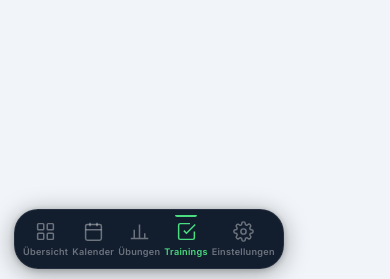
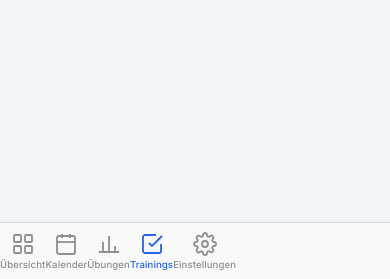
Before and after one commit to plauzten-dev/training-manager, a Flask app: page /my-trainings in a window 390 px wide. Shown: the part 565-844 px from the top of the page. Run offline with Flask 3, Linux system fonts and the light colour scheme; the visitor is signed in with stand-in values (Sample User, id 1); data that the repository does not hold is empty.

Commit message:
Fix: iOS-Style Tab-Bar (frosted glass, translateZ fix) + FAB korrekt positioniert
- Nav: position:fixed mit translateZ(0) – loest iOS-PWA-Positioning-Bug ohne Layout-Umbau
- Nav: echtes iOS-Design (weisser Frosted-Glass, border-top, safe-area padding) – wie WhatsApp/Apple
- Nav: kein weisser Block mehr – Hintergrund geht nahtlos durch die Safe-Area
- FAB: bottom: safe-area + 72px damit er sicher ueber der Tab-Bar liegt

Co-Authored-By: Claude Sonnet 4.6 <noreply@anthropic.com>

```diff
--- a/static/css/style.css
+++ b/static/css/style.css
@@ -840,40 +840,31 @@ textarea { resize: vertical; min-height: 90px; }
 ::-webkit-scrollbar-thumb { background: #cbd5e1; border-radius: 3px; }
 ::-webkit-scrollbar-thumb:hover { background: #94a3b8; }
 
-/* ── Mobile Bottom Nav ───────────────────────────────────────────────────── */
-/* Nav ist im normalen Flow (kein position:fixed) – kein iOS-PWA-Bug mehr */
+/* ── Mobile Bottom Nav – iOS-Style (wie WhatsApp) ───────────────────────── */
 .mobile-nav {
   display: none;
-  flex-shrink: 0;
-  background: var(--bg);
-  padding: 8px 14px calc(10px + env(safe-area-inset-bottom)) 14px;
+  position: fixed; bottom: 0; left: 0; right: 0; z-index: 200;
+  /* translateZ(0) = iOS-PWA-Fix: verhindert falsches Positioning beim App-Start */
+  -webkit-transform: translateZ(0);
+  transform: translateZ(0);
+  background: rgba(249, 249, 249, 0.94);
+  backdrop-filter: blur(20px) saturate(180%);
+  -webkit-backdrop-filter: blur(20px) saturate(180%);
+  border-top: 0.5px solid rgba(0,0,0,0.12);
+  padding: 0 env(safe-area-inset-right) env(safe-area-inset-bottom) env(safe-area-inset-left);
 }
 .mobile-nav-inner {
-  display: flex; height: 60px; padding: 5px 6px; gap: 0;
-  background: rgba(11, 22, 40, 0.97);
-  backdrop-filter: blur(28px);
-  -webkit-backdrop-filter: blur(28px);
-  border-radius: 24px;
-  border: 1px solid rgba(255,255,255,0.08);
-  box-shadow: 0 4px 24px rgba(0,0,0,0.35), 0 1px 6px rgba(0,0,0,0.2);
+  display: flex; height: 56px;
 }
 .mobile-nav-item {
   flex: 1; display: flex; flex-direction: column; align-items: center; justify-content: center;
-  gap: 4px; color: rgba(255,255,255,0.38); font-size: 0.57rem; font-weight: 600;
-  text-decoration: none; letter-spacing: 0.03em;
-  border-radius: 18px; padding: 4px 2px;
-  position: relative;
-  transition: color 0.15s ease;
+  gap: 3px; color: #8e8e93; font-size: 0.6rem; font-weight: 500;
+  text-decoration: none; letter-spacing: 0.01em;
+  transition: color 0.12s ease;
 }
-.mobile-nav-item svg { width: 21px; height: 21px; flex-shrink: 0; stroke-width: 1.7; }
-.mobile-nav-item.active { color: #4ade80; }
-.mobile-nav-item.active::before {
-  content: '';
-  position: absolute; top: 0; left: 50%; transform: translateX(-50%);
-  width: 22px; height: 2px;
-  background: #4ade80; border-radius: 0 0 3px 3px;
-}
-.mobile-nav-item:not(.active):hover { color: rgba(255,255,255,0.65); }
+.mobile-nav-item svg { width: 24px; height: 24px; flex-shrink: 0; }
+.mobile-nav-item.active { color: var(--primary); }
+.mobile-nav-item:active { opacity: 0.6; }
 
 /* ── Responsive ──────────────────────────────────────────────────────────── */
 /* Tablet: shrink sidebar to icon-only */
@@ -894,10 +885,10 @@ textarea { resize: vertical; min-height: 90px; }
 /* Mobile: hide sidebar, show bottom nav, adjust layouts */
 @media (max-width: 640px) {
   /* Nav im Flow – app-layout als Spalte */
-  .app-layout { flex-direction: column; }
   .sidebar { display: none; }
   .mobile-nav { display: flex; }
-  .main-wrapper { padding-bottom: 0; overflow-y: auto; }
+  /* Platz für die fixierte Tab-Bar (56px) + Safe-Area */
+  .main-wrapper { padding-bottom: calc(56px + env(safe-area-inset-bottom)); }
   .dash-page, .exercises-main, .my-trainings-layout { padding-bottom: 16px; }
 
   /* Page header */
@@ -1188,12 +1179,14 @@ textarea { resize: vertical; min-height: 90px; }
 /* FAB – nur auf Mobile sichtbar */
 .mt-fab {
   display: none;
-  position: fixed; bottom: 100px; right: 20px;
+  position: fixed;
+  bottom: calc(env(safe-area-inset-bottom) + 72px);
+  right: 20px;
   width: 54px; height: 54px; border-radius: 50%;
   background: var(--primary); color: #fff;
   align-items: center; justify-content: center;
   box-shadow: 0 4px 20px rgba(37,99,235,0.45), 0 2px 8px rgba(0,0,0,0.2);
-  border: none; cursor: pointer; z-index: 100;
+  border: none; cursor: pointer; z-index: 190;
   transition: transform 0.15s ease, box-shadow 0.15s ease;
 }
-.mt-fab:active { transform: scale(0.93); box-shadow: 0 2px 10px rgba(37,99,235,0.4); }
+.mt-fab:active { transform: scale(0.93); }
--- a/templates/base.html
+++ b/templates/base.html
@@ -82,32 +82,33 @@
       {% block content %}{% endblock %}
     </div>
 
-    <!-- Mobile Bottom Navigation (inside layout for reliable positioning) -->
+  </div><!-- /.app-layout -->
+
+  <!-- Mobile Bottom Navigation -->
   <nav class="mobile-nav" aria-label="Navigation">
     <div class="mobile-nav-inner">
       <a href="/dashboard" class="mobile-nav-item {% if request.endpoint == 'dashboard_page' %}active{% endif %}">
-          <svg width="22" height="22" viewBox="0 0 24 24" fill="none" stroke="currentColor" stroke-width="2"><rect x="3" y="3" width="7" height="7" rx="1"/><rect x="14" y="3" width="7" height="7" rx="1"/><rect x="3" y="14" width="7" height="7" rx="1"/><rect x="14" y="14" width="7" height="7" rx="1"/></svg>
+        <svg width="24" height="24" viewBox="0 0 24 24" fill="none" stroke="currentColor" stroke-width="1.8"><rect x="3" y="3" width="7" height="7" rx="1"/><rect x="14" y="3" width="7" height="7" rx="1"/><rect x="3" y="14" width="7" height="7" rx="1"/><rect x="14" y="14" width="7" height="7" rx="1"/></svg>
         Übersicht
       </a>
       <a href="/calendar" class="mobile-nav-item {% if request.endpoint == 'calendar_page' %}active{% endif %}">
-          <svg width="22" height="22" viewBox="0 0 24 24" fill="none" stroke="currentColor" stroke-width="2"><rect x="3" y="4" width="18" height="18" rx="2"/><line x1="16" y1="2" x2="16" y2="6"/><line x1="8" y1="2" x2="8" y2="6"/><line x1="3" y1="10" x2="21" y2="10"/></svg>
+        <svg width="24" height="24" viewBox="0 0 24 24" fill="none" stroke="currentColor" stroke-width="1.8"><rect x="3" y="4" width="18" height="18" rx="2"/><line x1="16" y1="2" x2="16" y2="6"/><line x1="8" y1="2" x2="8" y2="6"/><line x1="3" y1="10" x2="21" y2="10"/></svg>
         Kalender
       </a>
       <a href="/exercises" class="mobile-nav-item {% if request.endpoint == 'exercises_page' %}active{% endif %}">
-          <svg width="22" height="22" viewBox="0 0 24 24" fill="none" stroke="currentColor" stroke-width="2"><path d="M2 20h20M6 20V10M12 20V4M18 20v-6"/></svg>
+        <svg width="24" height="24" viewBox="0 0 24 24" fill="none" stroke="currentColor" stroke-width="1.8"><path d="M2 20h20M6 20V10M12 20V4M18 20v-6"/></svg>
         Übungen
       </a>
       <a href="/my-trainings" class="mobile-nav-item {% if request.endpoint == 'my_trainings_page' %}active{% endif %}">
-          <svg width="22" height="22" viewBox="0 0 24 24" fill="none" stroke="currentColor" stroke-width="2"><path d="M9 11l3 3L22 4"/><path d="M21 12v7a2 2 0 0 1-2 2H5a2 2 0 0 1-2-2V5a2 2 0 0 1 2-2h11"/></svg>
+        <svg width="24" height="24" viewBox="0 0 24 24" fill="none" stroke="currentColor" stroke-width="1.8"><path d="M9 11l3 3L22 4"/><path d="M21 12v7a2 2 0 0 1-2 2H5a2 2 0 0 1-2-2V5a2 2 0 0 1 2-2h11"/></svg>
         Trainings
       </a>
       <a href="/settings" class="mobile-nav-item {% if request.endpoint == 'settings_page' %}active{% endif %}">
-          <svg width="22" height="22" viewBox="0 0 24 24" fill="none" stroke="currentColor" stroke-width="2"><circle cx="12" cy="12" r="3"/><path d="M19.4 15a1.65 1.65 0 0 0 .33 1.82l.06.06a2 2 0 0 1-2.83 2.83l-.06-.06a1.65 1.65 0 0 0-1.82-.33 1.65 1.65 0 0 0-1 1.51V21a2 2 0 0 1-4 0v-.09A1.65 1.65 0 0 0 9 19.4a1.65 1.65 0 0 0-1.82.33l-.06.06a2 2 0 0 1-2.83-2.83l.06-.06A1.65 1.65 0 0 0 4.68 15a1.65 1.65 0 0 0-1.51-1H3a2 2 0 0 1 0-4h.09A1.65 1.65 0 0 0 4.6 9a1.65 1.65 0 0 0-.33-1.82l-.06-.06a2 2 0 0 1 2.83-2.83l.06.06A1.65 1.65 0 0 0 9 4.68a1.65 1.65 0 0 0 1-1.51V3a2 2 0 0 1 4 0v.09a1.65 1.65 0 0 0 1 1.51 1.65 1.65 0 0 0 1.82-.33l.06-.06a2 2 0 0 1 2.83 2.83l-.06.06A1.65 1.65 0 0 0 19.4 9a1.65 1.65 0 0 0 1.51 1H21a2 2 0 0 1 0 4h-.09a1.65 1.65 0 0 0-1.51 1z"/></svg>
+        <svg width="24" height="24" viewBox="0 0 24 24" fill="none" stroke="currentColor" stroke-width="1.8"><circle cx="12" cy="12" r="3"/><path d="M19.4 15a1.65 1.65 0 0 0 .33 1.82l.06.06a2 2 0 0 1-2.83 2.83l-.06-.06a1.65 1.65 0 0 0-1.82-.33 1.65 1.65 0 0 0-1 1.51V21a2 2 0 0 1-4 0v-.09A1.65 1.65 0 0 0 9 19.4a1.65 1.65 0 0 0-1.82.33l-.06.06a2 2 0 0 1-2.83-2.83l.06-.06A1.65 1.65 0 0 0 4.68 15a1.65 1.65 0 0 0-1.51-1H3a2 2 0 0 1 0-4h.09A1.65 1.65 0 0 0 4.6 9a1.65 1.65 0 0 0-.33-1.82l-.06-.06a2 2 0 0 1 2.83-2.83l.06.06A1.65 1.65 0 0 0 9 4.68a1.65 1.65 0 0 0 1-1.51V3a2 2 0 0 1 4 0v.09a1.65 1.65 0 0 0 1 1.51 1.65 1.65 0 0 0 1.82-.33l.06-.06a2 2 0 0 1 2.83 2.83l-.06.06A1.65 1.65 0 0 0 19.4 9a1.65 1.65 0 0 0 1.51 1H21a2 2 0 0 1 0 4h-.09a1.65 1.65 0 0 0-1.51 1z"/></svg>
         Einstellungen
       </a>
     </div>
   </nav>
-  </div><!-- /.app-layout -->
 
   <!-- Toast notifications -->
   <div id="toast-container"></div>
```
Lines whose indentation alone changed are shown as unchanged.
